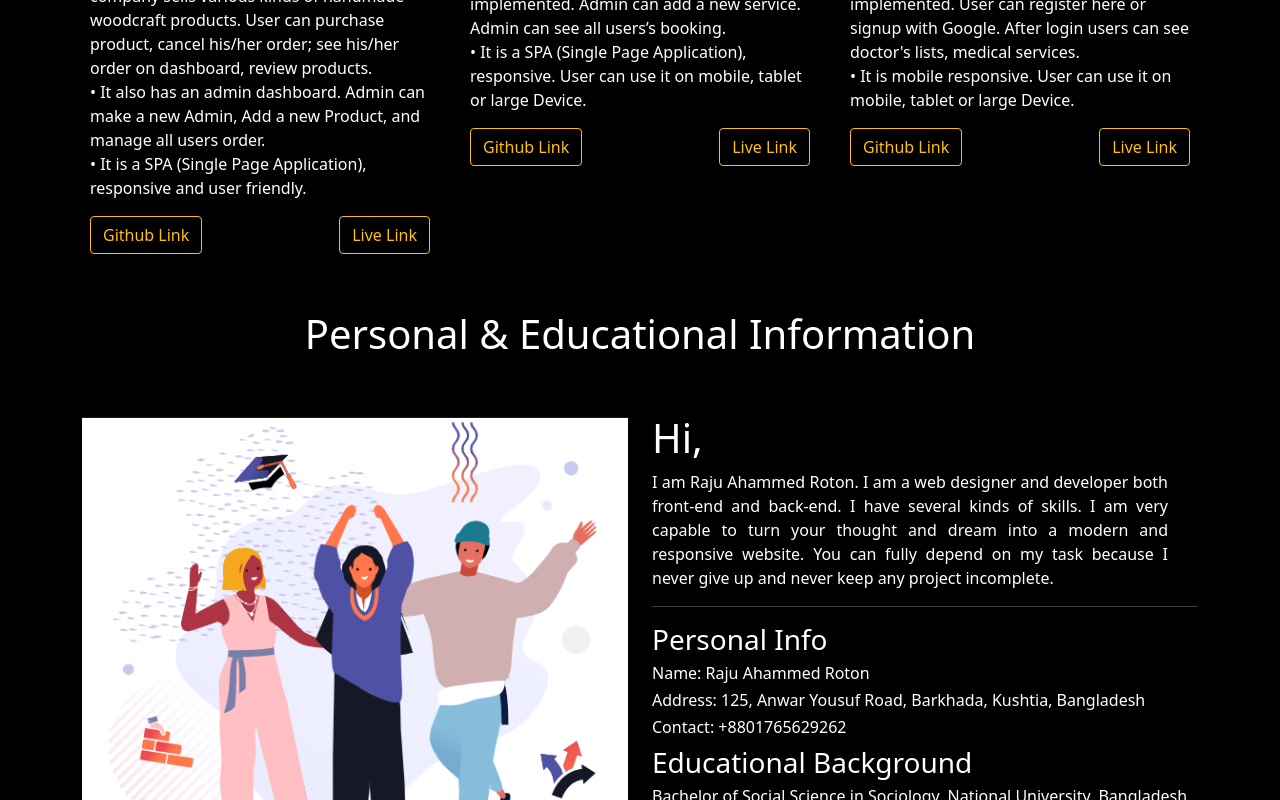
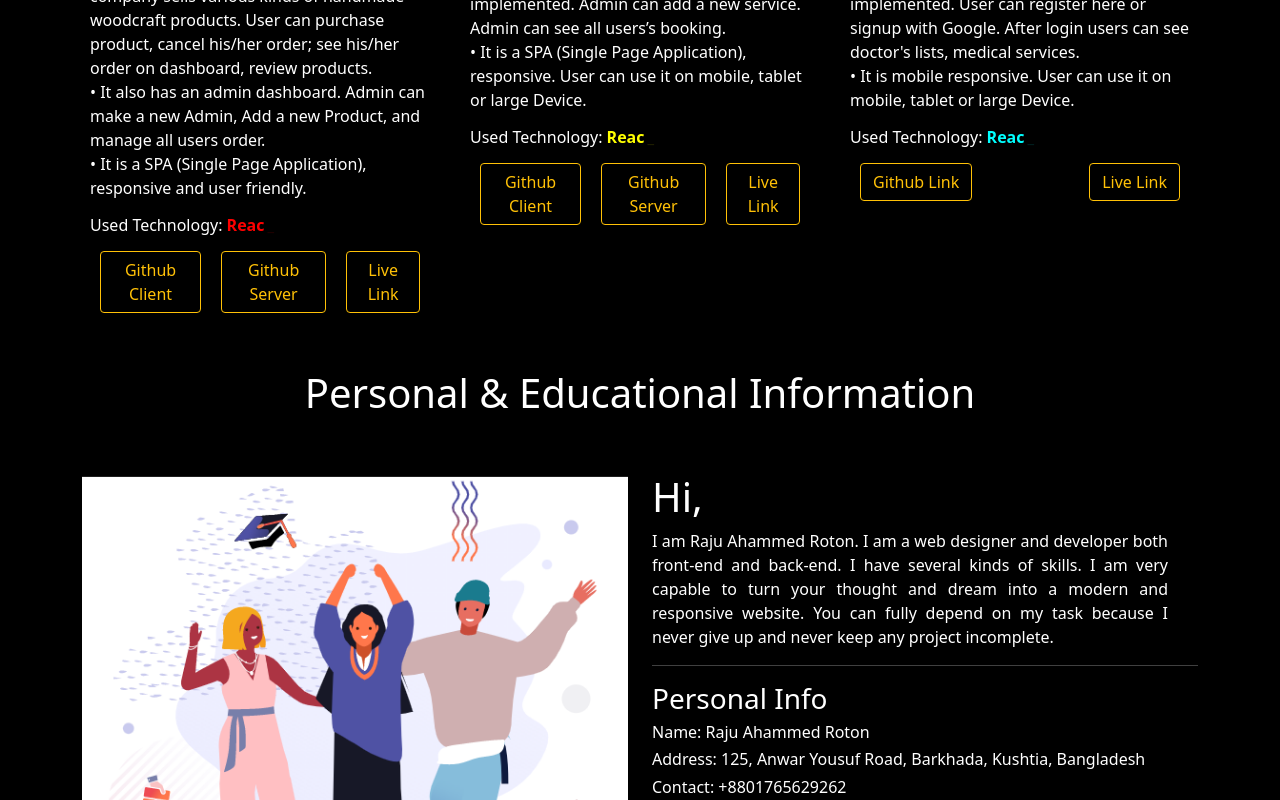
Before and after one commit to Rajukst/portfolio-website-final, a React (Create React App) app: page / in a window 1280 px wide. Shown: the part 1600-2400 px from the top of the page. Built offline with nearby package versions, Linux system fonts and the light colour scheme.

Commit message:
quite complete

```diff
--- a/package.json
+++ b/package.json
@@ -3,6 +3,11 @@
   "version": "0.1.0",
   "private": true,
   "dependencies": {
+    "@fortawesome/fontawesome-svg-core": "^1.2.36",
+    "@fortawesome/free-brands-svg-icons": "^5.15.4",
+    "@fortawesome/free-regular-svg-icons": "^5.15.4",
+    "@fortawesome/free-solid-svg-icons": "^5.15.4",
+    "@fortawesome/react-fontawesome": "^0.1.16",
     "@testing-library/jest-dom": "^5.15.0",
     "@testing-library/react": "^11.2.7",
     "@testing-library/user-event": "^12.8.3",
--- a/src/WebPages/Contact/Contact.css
+++ b/src/WebPages/Contact/Contact.css
@@ -28,3 +28,23 @@
 .social-response{
     text-align: left;
 }
+.for-fontaswame{
+    display: flex;
+    justify-content: space-around;
+    border-radius: 50%;
+}
+.facebook{
+    color: #3B5998;
+}
+.linkedin{
+    color: #00a0dc;
+}
+.whatsapp{
+    color: #25D366;
+}
+.skype{
+color: #00aff0;
+}
+.github{
+    color: #171515;
+}
--- a/src/WebPages/Contact/Contact.js
+++ b/src/WebPages/Contact/Contact.js
@@ -3,6 +3,16 @@ import { Col, Container, Form, Row, Button } from "react-bootstrap";
 import "./Contact.css";
 import emailjs from "emailjs-com";
 import Swal from "sweetalert2";
+import { FontAwesomeIcon } from "@fortawesome/react-fontawesome";
+import { faCoffee } from "@fortawesome/free-solid-svg-icons";
+import {
+  faFacebook,
+  faGithub,
+  faLinkedin,
+  faLinkedinIn,
+  faSkype,
+  faWhatsapp,
+} from "@fortawesome/free-brands-svg-icons";
 const Contact = () => {
   const hanldeOnSubmit = (e) => {
     e.preventDefault();
@@ -31,13 +41,58 @@ const Contact = () => {
           <Col xs={12} md={4} lg={4} className="side pe-5">
             <div className="social-response">
               <h1>Social Response</h1>
-              <h6>Not Interested submit form? I am also Avaiable here.</h6>
-              <p>rajuahamedkst15@gmail.com</p>
-              <p>rajuahamedkst13@gmail.com</p>
+              <h6>
+                Not Interested submit form? I am also Avaiable <br /> at.
+              </h6>
+              <div className="for-fontaswame mb-5">
+                <a
+                  href="https://www.facebook.com/profile.php?id=100006529598078"
+                  target="_blank"
+                >
+                  <FontAwesomeIcon
+                    className="facebook"
+                    icon={faFacebook}
+                    size="4x"
+                  />
+                </a>
+                <a href="https://github.com/Rajukst" target="_blank">
+                  <FontAwesomeIcon
+                    className="github"
+                    icon={faGithub}
+                    size="4x"
+                  />
+                </a>
+                <a
+                  href="https://www.linkedin.com/in/rajuahamedkst"
+                  target="_blank"
+                >
+                  <FontAwesomeIcon
+                    className="linkedin"
+                    icon={faLinkedin}
+                    size="4x"
+                  />
+                </a>
+
+                <a href="https://web.whatsapp.com/" target="_blank">
+                  <FontAwesomeIcon
+                    className="whatsapp"
+                    icon={faWhatsapp}
+                    size="4x"
+                  />
+                </a>
+
+                <a href="https://www.w3schools.com" target="_blank">
+                  <FontAwesomeIcon className="skype" icon={faSkype} size="4x" />
+                </a>
+              </div>
             </div>
           </Col>
           <Col xs={12} md={8} lg={8} className="side px-3">
             <Form onSubmit={hanldeOnSubmit} className="my-form">
+              <h3>
+                If you have any kind of support or feedback, then fillup this
+                form and submit it.
+              </h3>
               <div className="form-div">
                 <label for="fname">Your Name:</label>
                 <input
--- a/src/WebPages/Project/Project.js
+++ b/src/WebPages/Project/Project.js
@@ -4,6 +4,7 @@ import "./Projects.css";
 import project1 from "../../Images/Project-Image/project1.png";
 import project2 from "../../Images/Project-Image/project2.png";
 import project3 from "../../Images/Project-Image/project3.png";
+import { Typewriter } from "react-simple-typewriter";
 const Project = () => {
   return (
     <div id="projects" className="project-main">
@@ -29,9 +30,61 @@ const Project = () => {
                 and manage all users order. <br />• It is a SPA (Single Page
                 Application), responsive and user friendly.
               </p>
+              <h6
+                className="mb-3"
+                style={{
+                  margin: "auto 0",
+                  fontWeight: "normal",
+                }}
+              >
+                Used Technology:{" "}
+                <span style={{ color: "Red", fontWeight: "bold" }}>
+                  {/* Style will be inherited from the parent element */}
+                  <Typewriter
+                    words={[
+                      "HTML",
+                      "CSS",
+                      "React-bootstrap",
+                      "React.js",
+                      "Express.js",
+                      "Mongodb",
+                      "Firebase Authentication",
+                      "Netlify",
+                    ]}
+                    loop
+                    cursor
+                    cursorStyle="_"
+                    typeSpeed={70}
+                    deleteSpeed={50}
+                    delaySpeed={1000}
+                  />
+                </span>
+              </h6>
               <div className="link-att">
-                <Button variant="outline-warning">Github Link</Button>
-                <Button variant="outline-warning">Live Link</Button>
+                <a
+                  className="anchor-tag"
+                  href="https://github.com/Rajukst/modhurima-woodcraft-client-updated"
+                  target="_blank"
+                >
+                  <Button variant="outline-warning">Github Client</Button>
+                </a>
+
+                <a
+                  className="anchor-tag"
+                  href="https://github.com/Rajukst/modhurima-woodcraft-server-updated"
+                  target="_blank"
+                >
+                  {" "}
+                  <Button variant="outline-warning">Github Server</Button>
+                </a>
+
+                <a
+                  className="anchor-tag"
+                  href="https://tender-brown-ba79d4.netlify.app/"
+                  target="_blank"
+                >
+                  <Button variant="outline-warning">Live Link</Button>
+                </a>
               </div>
             </div>
           </Col>
@@ -55,9 +108,61 @@ const Project = () => {
                 <br />• It is a SPA (Single Page Application), responsive. User
                 can use it on mobile, tablet or large Device.
               </p>
+              <h6
+                className="mb-3"
+                style={{
+                  margin: "auto 0",
+                  fontWeight: "normal",
+                }}
+              >
+                Used Technology:{" "}
+                <span style={{ color: "yellow", fontWeight: "bold" }}>
+                  {/* Style will be inherited from the parent element */}
+                  <Typewriter
+                    words={[
+                      "HTML",
+                      "CSS",
+                      "React-bootstrap",
+                      "React.js",
+                      "Express.js",
+                      "Mongodb",
+                      "Firebase Authentication",
+                      "Netlify",
+                    ]}
+                    loop
+                    cursor
+                    cursorStyle="_"
+                    typeSpeed={70}
+                    deleteSpeed={50}
+                    delaySpeed={1000}
+                  />
+                </span>
+              </h6>
               <div className="link-att">
-                <Button variant="outline-warning">Github Link</Button>
-                <Button variant="outline-warning">Live Link</Button>
+                <a
+                  className="anchor-tag"
+                  href="https://github.com/Rajukst/Adventure-tourist-client-updated"
+                  target="_blank"
+                >
+                  {" "}
+                  <Button variant="outline-warning">Github Client</Button>
+                </a>
+
+                <a
+                  className="anchor-tag"
+                  href="https://github.com/Rajukst/adventure-tourist-server-updated"
+                  target="_blank"
+                >
+                  <Button variant="outline-warning">Github Server</Button>
+                </a>
+
+                <a
+                  className="anchor-tag"
+                  href="https://eager-bohr-85ea3b.netlify.app/"
+                  target="_blank"
+                >
+                  <Button variant="outline-warning">Live Link</Button>
+                </a>
               </div>
             </div>
           </Col>
@@ -82,9 +187,49 @@ const Project = () => {
                 <br />• It is mobile responsive. User can use it on mobile,
                 tablet or large Device.
               </p>
+              <h6
+                className="mb-3"
+                style={{
+                  margin: "auto 0",
+                  fontWeight: "normal",
+                }}
+              >
+                Used Technology:{" "}
+                <span style={{ color: "Aqua", fontWeight: "bold" }}>
+                  {/* Style will be inherited from the parent element */}
+                  <Typewriter
+                    words={[
+                      "HTML",
+                      "CSS",
+                      "React-bootstrap",
+                      "React.js",
+                      "Firebase Authentication",
+                      "Netlify",
+                    ]}
+                    loop
+                    cursor
+                    cursorStyle="_"
+                    typeSpeed={70}
+                    deleteSpeed={50}
+                    delaySpeed={1000}
+                  />
+                </span>
+              </h6>
               <div className="link-att">
-                <Button variant="outline-warning">Github Link</Button>
-                <Button variant="outline-warning">Live Link</Button>
+                <a
+                  className="anchor-tag"
+                  href="https://github.com/Rajukst/medray-diagnostic-updated"
+                  target="_blank"
+                >
+                  <Button variant="outline-warning">Github Link</Button>
+                </a>
+                <a
+                  className="anchor-tag"
+                  href="https://kind-heyrovsky-f144ce.netlify.app/"
+                  target="_blank"
+                >
+                  <Button variant="outline-warning">Live Link</Button>
+                </a>
               </div>
             </div>
           </Col>
--- a/src/WebPages/Project/Projects.css
+++ b/src/WebPages/Project/Projects.css
@@ -9,3 +9,6 @@
     display: flex;
     justify-content: space-between;
 }
+.anchor-tag:hover:after{
+    width: 0;
+ }
--- a/src/WebPages/Top-Banner/TopBanner.js
+++ b/src/WebPages/Top-Banner/TopBanner.js
@@ -3,6 +3,7 @@ import { Button, Col, Container, Row } from "react-bootstrap";
 import "./TopBanner.css";
 import bannerImage from "../../Images/banner.png";
 import { Typewriter } from "react-simple-typewriter";
+import { Link } from "react-router-dom";
 const TopBanner = () => {
   return (
     <div className="top-banner">
@@ -41,14 +42,16 @@ const TopBanner = () => {
                     />
                   </span>
                 </h1>
-                <a
+                <Link
                   className="very-important"
-                  href="https://drive.google.com/file/d/1-jFkUED-6vp3cu7xCvMe5yyykxz9dksS/view?usp=sharing"
+                  to="/Raju Ahammed Roton_Jr Web Developer_Resume.pdf"
                   target="_blank"
+                  download
                 >
-                  {" "}
-                  <Button className="mt-5">Download Resume</Button>
-                </a>
+                  <Button variant="outline-info" className="mt-5">
+                    Download Resume
+                  </Button>
+                </Link>
               </div>
             </Col>
             <Col xs={12} md={6} className=" my-5">
```
Also changed, not shown: 2 other files (tests, documents, lock files or other folders).
